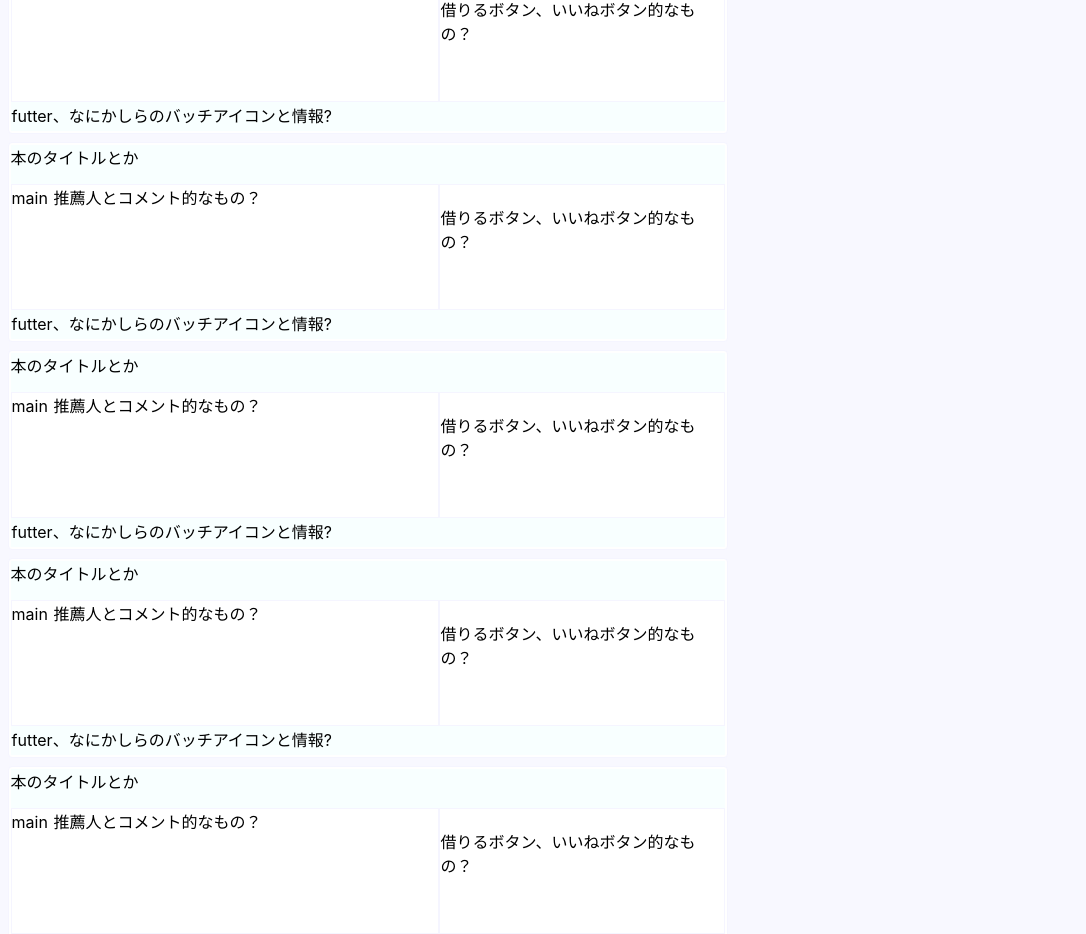
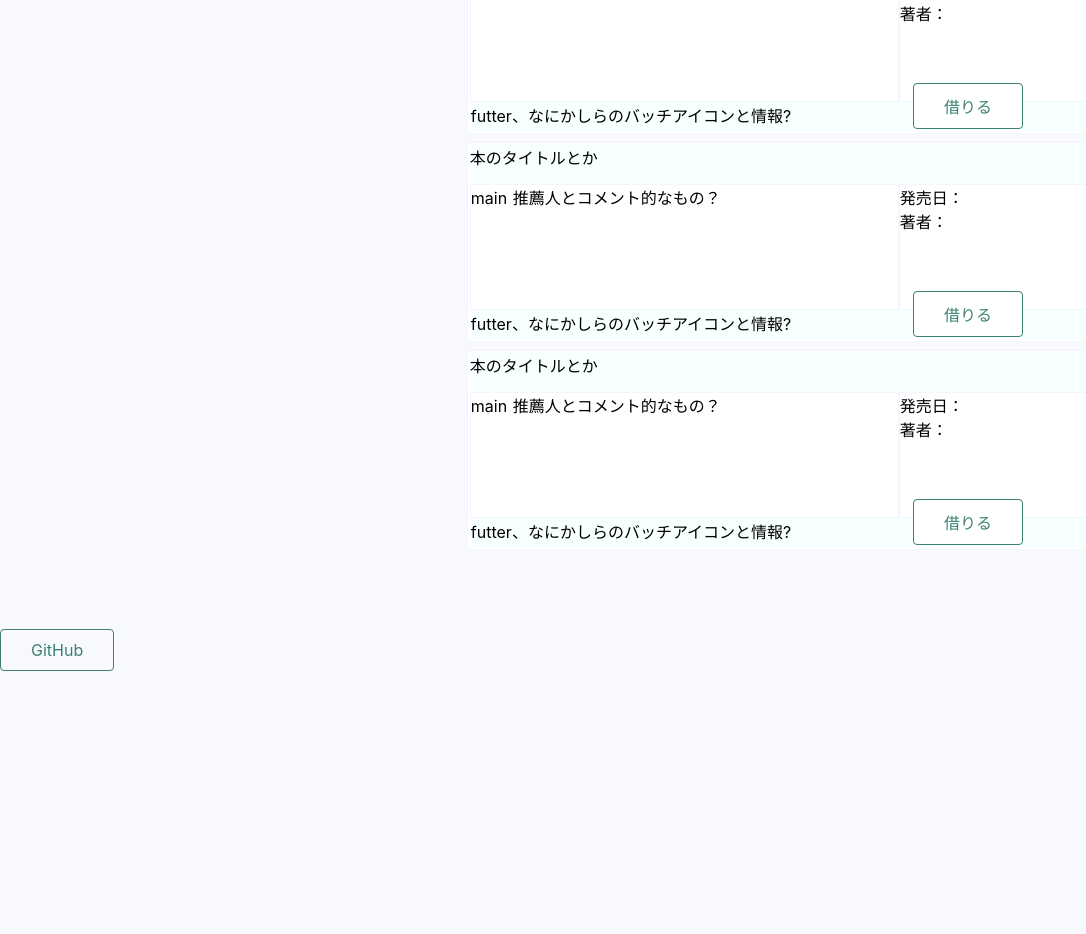
Before and after one commit to 269kanda/hello-nuxt, a Nuxt app: page / in a window 1280 px wide. Shown: the part 138-1072 px from the top of the page, without its empty margins (0-1086 px from the left). After the commit the page ends 864 px from the top, so only its background shows below. Built offline with nearby package versions, Linux system fonts and the light colour scheme.

Commit message:
新規ページを作成と新規ページへのリンク作成

```diff
--- a/pages/index.vue
+++ b/pages/index.vue
@@ -1,22 +1,8 @@
 <template>
   <section class="container">
+
+    本の情報をISBNを元にGoogleあたりから引っ張れたらうれしい
     <div>
-      <div class="c_box">
-        <div class="c_box-title">
-          本のタイトルとか
-        </div>
-        <div class="c_box-main">
-          main
-          推薦人とコメント的なもの？
-        </div>
-        <div class="c_box-link-box">
-          <br>
-          借りるボタン、いいねボタン的なもの？
-        </div>
-        <div class="c_box_futter">
-          futter、なにかしらのバッチアイコンと情報?
-        </div>
-      </div>
 
       <div class="c_box">
         <div class="c_box-title">
@@ -27,13 +13,16 @@
           推薦人とコメント的なもの？
         </div>
         <div class="c_box-link-box">
-          <br>
-          借りるボタン、いいねボタン的なもの？
+          発売日：<br>
+          著者：
         </div>
         <div class="c_box_futter">
           futter、なにかしらのバッチアイコンと情報?
         </div>
+        <nuxt-link to="/borrow" class="c_box_button">借りる</nuxt-link>
       </div>
+
+      <!--↓仮配置のコピペゾーン↓-->
 
       <div class="c_box">
         <div class="c_box-title">
@@ -44,14 +33,14 @@
           推薦人とコメント的なもの？
         </div>
         <div class="c_box-link-box">
-          <br>
-          借りるボタン、いいねボタン的なもの？
+          発売日：<br>
+          著者：
         </div>
         <div class="c_box_futter">
           futter、なにかしらのバッチアイコンと情報?
         </div>
+        <nuxt-link to="/borrow" class="c_box_button">借りる</nuxt-link>
       </div>
-
       <div class="c_box">
         <div class="c_box-title">
           本のタイトルとか
@@ -61,30 +50,16 @@
           推薦人とコメント的なもの？
         </div>
         <div class="c_box-link-box">
-          <br>
-          借りるボタン、いいねボタン的なもの？
+          発売日：<br>
+          著者：
         </div>
         <div class="c_box_futter">
           futter、なにかしらのバッチアイコンと情報?
         </div>
+        <nuxt-link to="/borrow" class="c_box_button">借りる</nuxt-link>
       </div>
 
-      <div class="c_box">
-        <div class="c_box-title">
-          本のタイトルとか
-        </div>
-        <div class="c_box-main">
-          main
-          推薦人とコメント的なもの？
-        </div>
-        <div class="c_box-link-box">
-          <br>
-          借りるボタン、いいねボタン的なもの？
-        </div>
-        <div class="c_box_futter">
-          futter、なにかしらのバッチアイコンと情報?
-        </div>
-      </div>
+      <!--↑仮配置のコピペゾーン↑-->
 
     </div>
 
@@ -154,6 +129,8 @@ export default {
 
   border-radius: 4px;
   border: 0.1px solid #f5f5ff;
+
+  z-index: 2;
 }
 
 .c_box-title {
@@ -182,6 +159,27 @@ export default {
   background-color: #f8ffff;
 }
 
+.c_box_button {
+  z-index: 3;
+
+  position:relative; top:-25%; left:62%;
+
+
+  border-radius: 4px;
+  border: 1px solid #3b8070;
+  color: #3b8070;
+  background-color: #ffffff;
+
+  text-decoration: none;
+  padding: 10px 30px;
+}
+
+
+.c_box_button:hover {
+  color: #fff;
+  background-color: #3b8070;
+}
+
 .title {
   font-family: "Quicksand", "Source Sans Pro", -apple-system, BlinkMacSystemFont, "Segoe UI", Roboto, "Helvetica Neue", Arial, sans-serif; /* 1 */
   display: block;
```
